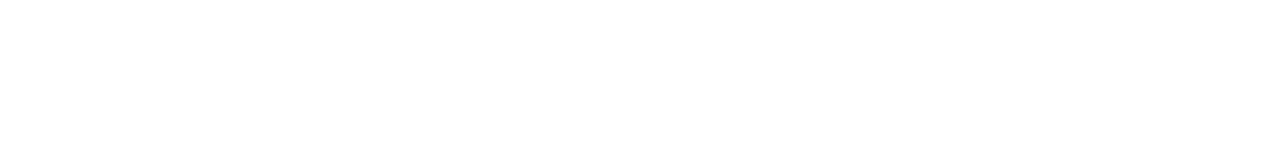
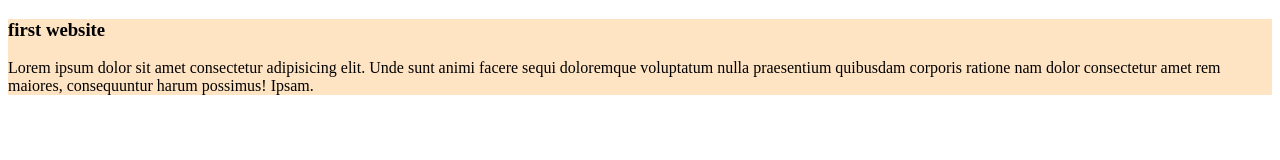
Before and after one commit to tusmi111/my-tusmi-repo, a plain HTML site: page index.html in a window 1280 px wide. Drawn offline with Linux system fonts and the light colour scheme.

Commit message:
added the first blog

```diff
--- a/index.html
+++ b/index.html
@@ -4,8 +4,13 @@
     <meta charset="UTF-8">
     <meta name="viewport" content="width=device-width, initial-scale=1.0">
     <title>my github</title>
+    <link rel="stylesheet" href="styles/blog.css">
 </head>
 <body>
+    <div>
+        <h3>first website</h3>
+        <p>Lorem ipsum dolor sit amet consectetur adipisicing elit. Unde sunt animi facere sequi doloremque voluptatum nulla praesentium quibusdam corporis ratione nam dolor consectetur amet rem maiores, consequuntur harum possimus! Ipsam.</p>
+    </div>
 
 </body>
 </html>
--- /dev/null
+++ b/styles/blog.css
@@ -0,0 +1,3 @@
+div{
+    background-color: bisque;
+}
```
